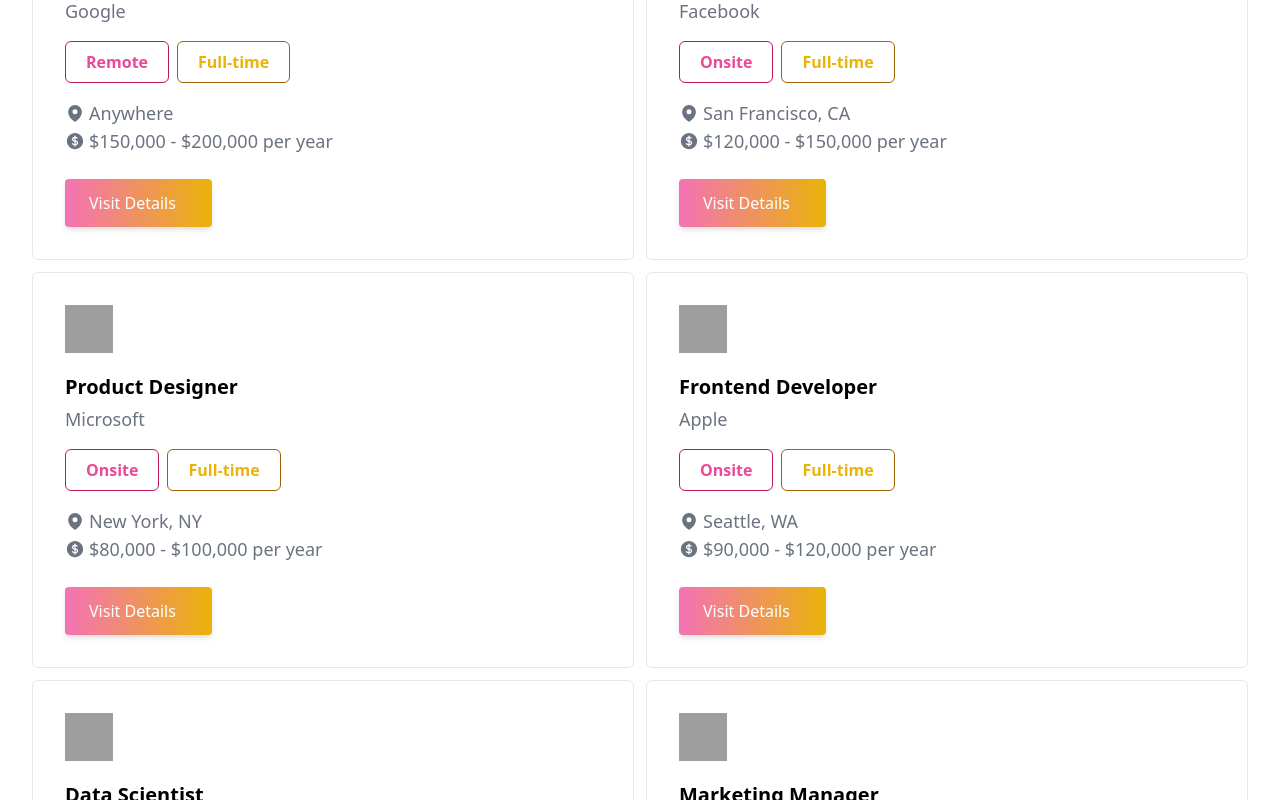
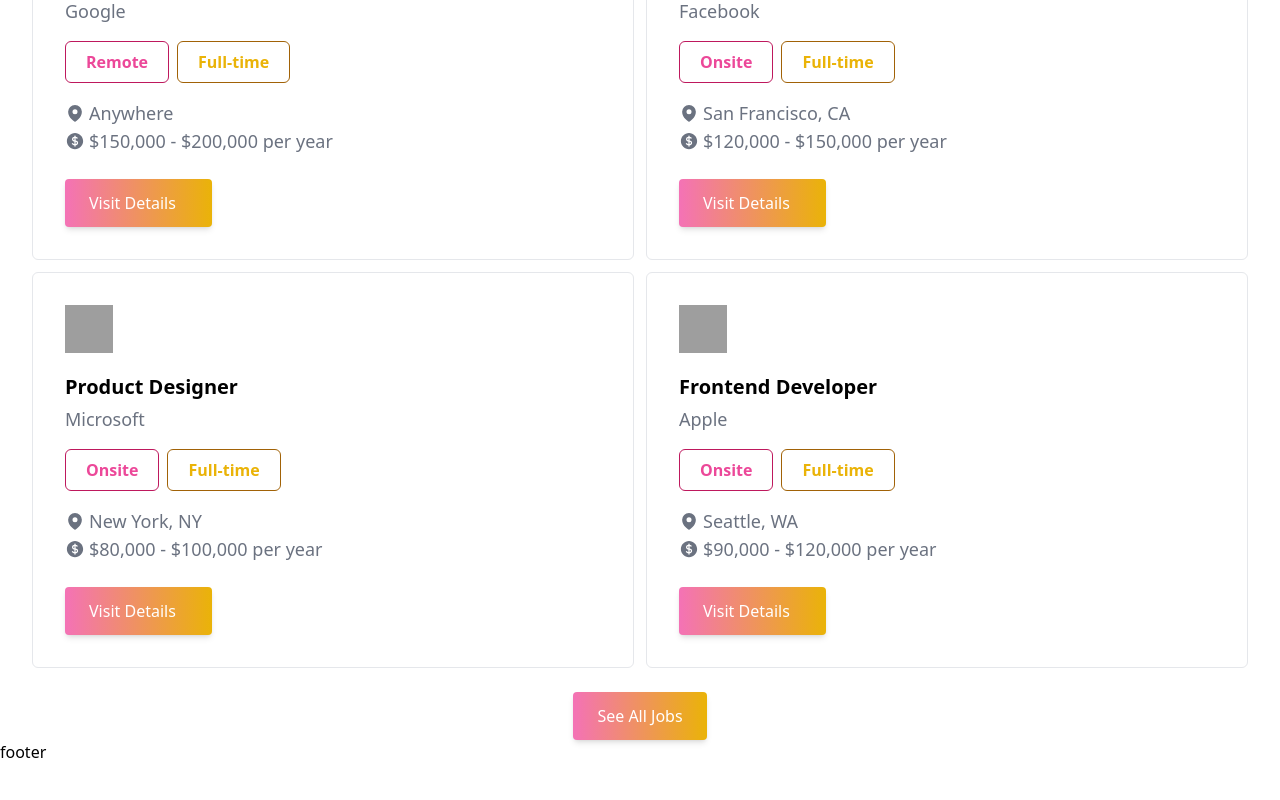
Before and after one commit to marjanhasan/Job-Hunter-Client, a React (Vite) app: page / in a window 1280 px wide. Shown: the part 1383-2183 px from the top of the page. After the commit the page ends 2147 px from the top, so only its background shows below. Built offline with nearby package versions, Linux system fonts and the light colour scheme; grey boxes are pictures that could not be loaded.

Commit message:
see all jobs button added

```diff
--- a/src/Components/AvailableJobs.jsx
+++ b/src/Components/AvailableJobs.jsx
@@ -1,7 +1,14 @@
-import React from "react";
+import React, { useState } from "react";
 import AvailableJob from "./AvailableJob";
+import { Link } from "react-router-dom";
 
 const AvailableJobs = ({ jobs }) => {
+  const [btnClick, setBtnClick] = useState(false);
+  const handleAllJobs = (clik) => {
+    setBtnClick(clik);
+  };
+  let updatedJobs = [];
+  btnClick ? (updatedJobs = [...jobs]) : (updatedJobs = jobs.slice(0, 4));
   return (
     <div className="mt-6 md:mt-12">
       <h1 className="text-center text-3xl md:text-5xl font-semibold">
@@ -12,10 +19,15 @@
         need. Its your future
       </p>
       <div className="my-container grid md:grid-cols-2 gap-3 mt-8">
-        {jobs.map((job, i) => (
+        {updatedJobs.map((job, i) => (
           <AvailableJob key={i} job={job}></AvailableJob>
         ))}
       </div>
+      <Link className="flex justify-center mt-6">
+        <button onClick={() => handleAllJobs(!btnClick)} className="btn">
+          {btnClick ? `See Less Jobs` : `See All Jobs`}
+        </button>
+      </Link>
     </div>
   );
 };
```
